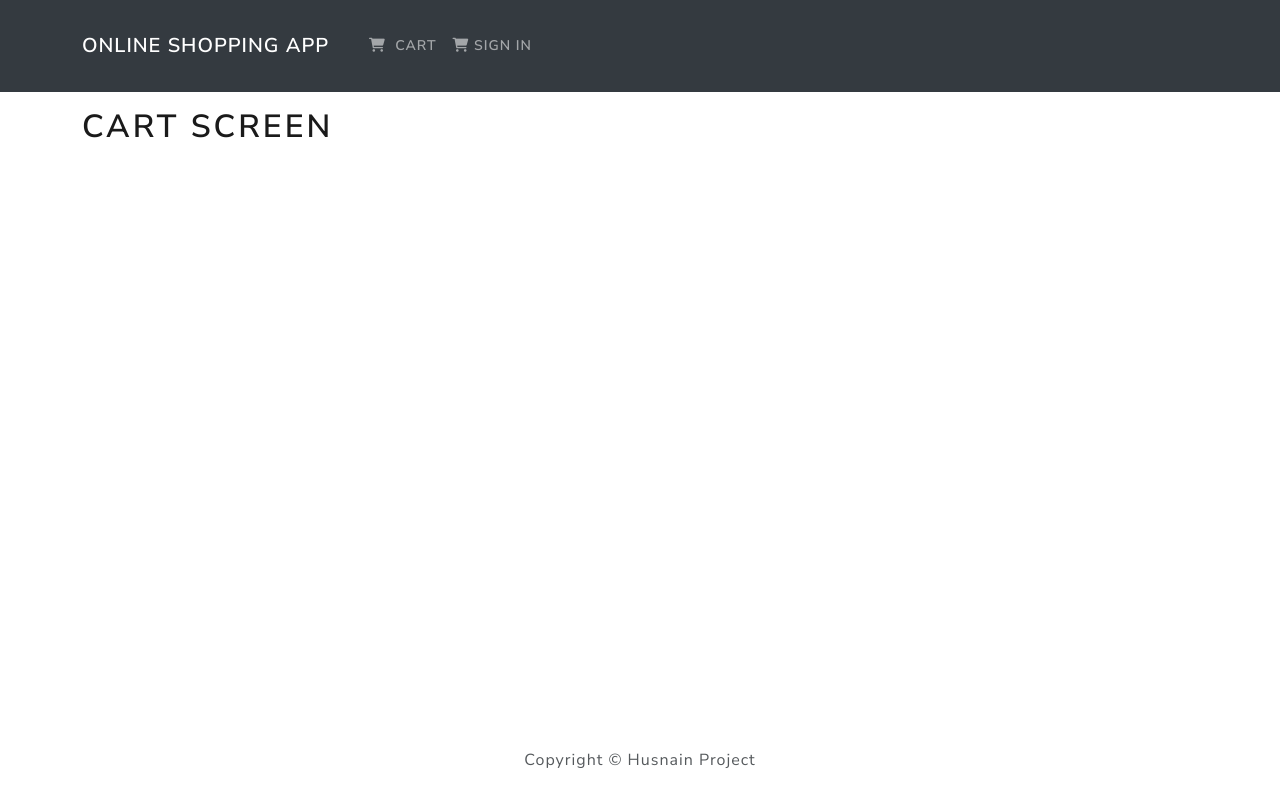
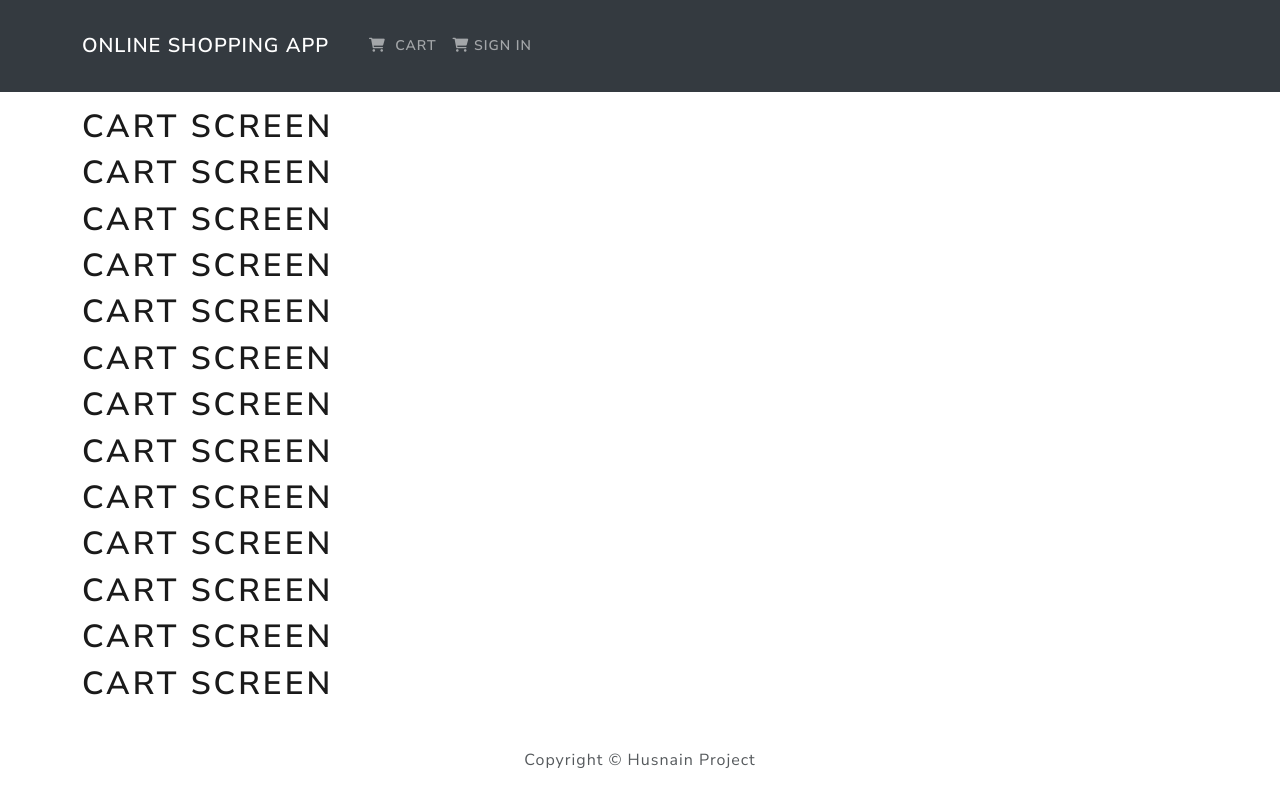
Before and after one commit to muhammadhusnainawan/ecommerce-app, a React (Create React App) app in the folder frontend/: page /cart/1 in a window 1280 px wide. Built offline with nearby package versions, Linux system fonts and the light colour scheme.

Commit message:
debuggin in product details

```diff
--- a/frontend/src/App.js
+++ b/frontend/src/App.js
@@ -15,12 +15,8 @@ function App() {
           <Container className="my-3">
             <Routes>
               <Route exact path="/" element={<HomeScreen />} />
-            </Routes>
-            <Routes>
-              <Route path="/product/:id" element={<ProductDetails />} />
-            </Routes>
-            <Routes>
-              <Route path="/cart/:id?" element={<CartScreen />} />
+              <Route exact path="/product/:id" element={<ProductDetails />} />
+              <Route exact path="/cart/:id" element={<CartScreen />} />
             </Routes>
           </Container>
         </div>
--- a/frontend/src/screens/cartScreen/CartScreen.js
+++ b/frontend/src/screens/cartScreen/CartScreen.js
@@ -4,6 +4,18 @@ const CartScreen = () => {
   return (
     <div>
        <h1>Cart Screen</h1>
+       <h1>Cart Screen</h1>
+       <h1>Cart Screen</h1>
+       <h1>Cart Screen</h1>
+       <h1>Cart Screen</h1>
+       <h1>Cart Screen</h1>
+       <h1>Cart Screen</h1>
+       <h1>Cart Screen</h1>
+       <h1>Cart Screen</h1>
+       <h1>Cart Screen</h1>
+       <h1>Cart Screen</h1>
+       <h1>Cart Screen</h1>
+       <h1>Cart Screen</h1>
     </div>
   )
 }
--- a/frontend/src/screens/productDetails.js/ProductDetails.js
+++ b/frontend/src/screens/productDetails.js/ProductDetails.js
@@ -1,6 +1,6 @@
 import React, { useState, useEffect } from "react";
 import { useDispatch, useSelector } from "react-redux";
-import { Link } from "react-router-dom";
+import { Link, useLocation } from "react-router-dom";
 import { useParams,useNavigate } from "react-router-dom";
 import {
   Row,
@@ -18,14 +18,12 @@ const ProductDetails = () => {
   const [qty, setQty] = useState(1);
   const { id } = useParams();
   const navigate = useNavigate();
-  console.log(navigate);
-
   const addToCartHandler = () => {
-    navigate(`/cart/${id}?qty=${qty}`);
+     navigate(`/cart/${id}qty=${qty}`);
   };
   const dispatch = useDispatch();
-  const productDet = useSelector((state) => state.productDetails);
-  const { loading, error, product } = productDet;
+  const productDetails = useSelector((state) => state.productDetails);
+  const { loading, error, product } = productDetails;
   useEffect(() => {
     dispatch(detailsProduct(id));
   }, [dispatch, id]);
```
